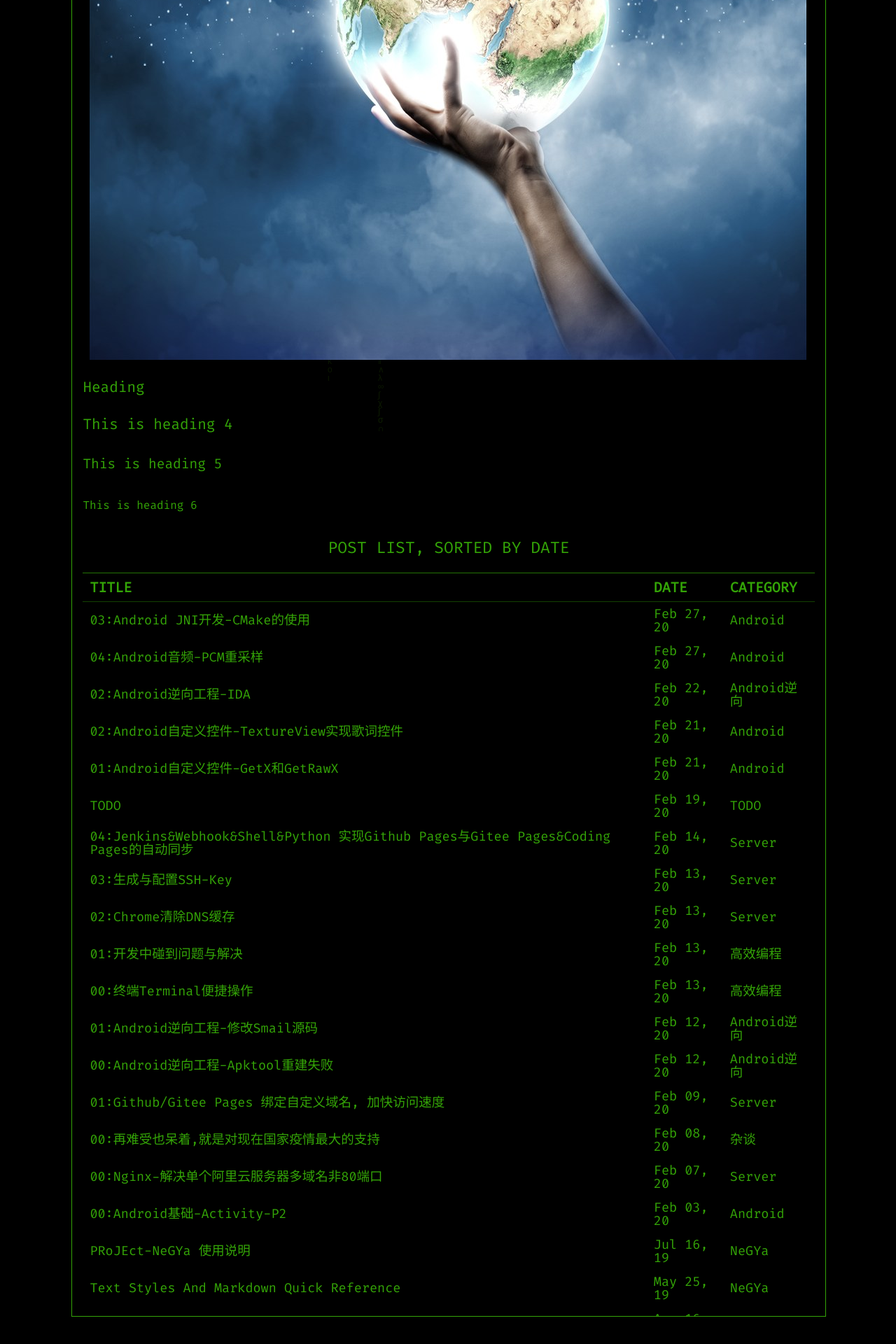
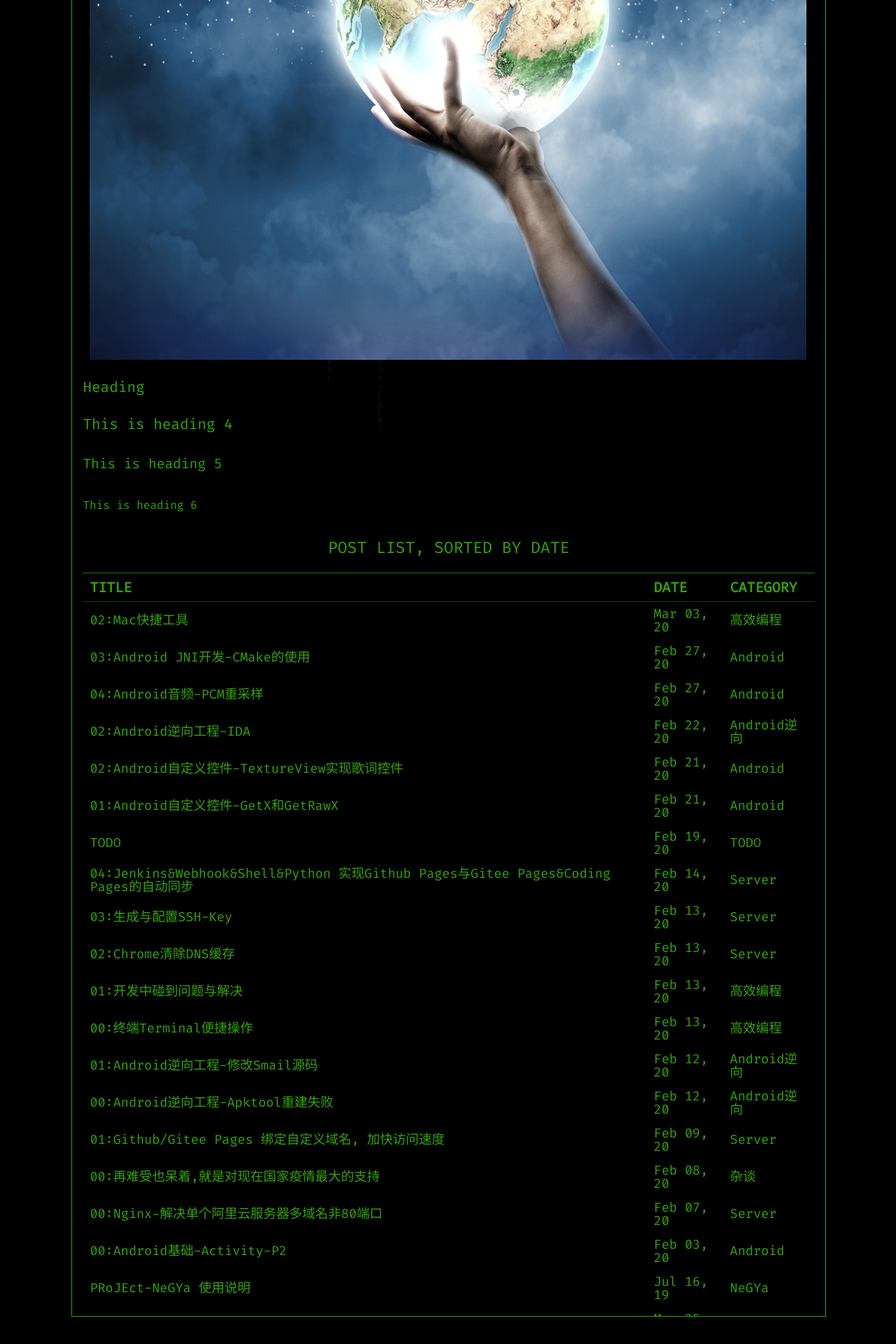
Before and after one commit to zhusonger/www.lasong.com.cn, a Jekyll site: the page built from _posts/NeGYa/2017-1-1-sample3.md, in a window 1280 px wide. Shown: the part 2068-3988 px from the top of the page at 70% size. Built offline with Jekyll 4.4.1, drawn with Linux system fonts in a browser that asks for light colours; some of the changed lines change nothing that is shown.

Commit message:
mac tools

````diff
--- /dev/null
+++ b/_posts/Mac/2020-03-03-tools.md
@@ -0,0 +1,54 @@
+---
+title: 02:Mac快捷工具
+author: Zhusong
+layout: post
+footer: true
+post_list: "category"
+category: 高效编程
+home_btn: true
+btn_text: true
+footer: true
+maximize: true
+date: 2020-03-03
+excerpt: "02:Mac快捷工具"
+abstract: "提高Mac上的开发效率"
+---
+
+# [Homewbrew](https://brew.sh/index_zh-cn)
+macOS（或 Linux）缺失的软件包的管理器
+
+步骤
+
+* 进入Homebrew链接,第一个就是教你怎么安装
+	```
+	/bin/bash -c "$(curl -fsSL https://raw.githubusercontent.com/Homebrew/install/master/install.sh)"
+	```
+* 但是我在没有设置代理的终端一直报443错误，所以直接浏览器访问并拷贝保存本地install.sh
+	```
+	https://raw.githubusercontent.com/Homebrew/install/master/install.sh
+	```
+* 添加运行权限
+	```chmod +x install.sh```
+
+* 运行脚本
+
+	```./install.sh```
+
+* 关闭终端,重新打开
+* 安装软件brew intall autojump
+
+# [autojump](https://github.com/wting/autojump)
+
+一款mac终端下， 根据跳转记录来快捷跳转到目录的一个脚本。
+
+步骤
+
+* 打开git地址，git clone项目
+* 切换到autojump文件夹，运行./install.py
+* 结束后会提醒你加入命令到配置.profile, 这个是系统的, 当前用户是.bash_profile
+* 使用brew安装autojump
+	```
+	brew install autojump
+	```
+* 关闭终端, 重新打开终端, 使用j 关键字就可以跳转了
+* tips: 如果想要多个目录切换, 可以输入关键字后不按回车, 按tab可以选择
````
Also changed, not shown: _posts/Server/2020-02-13-ssh-key.md (line endings or trailing spaces).
